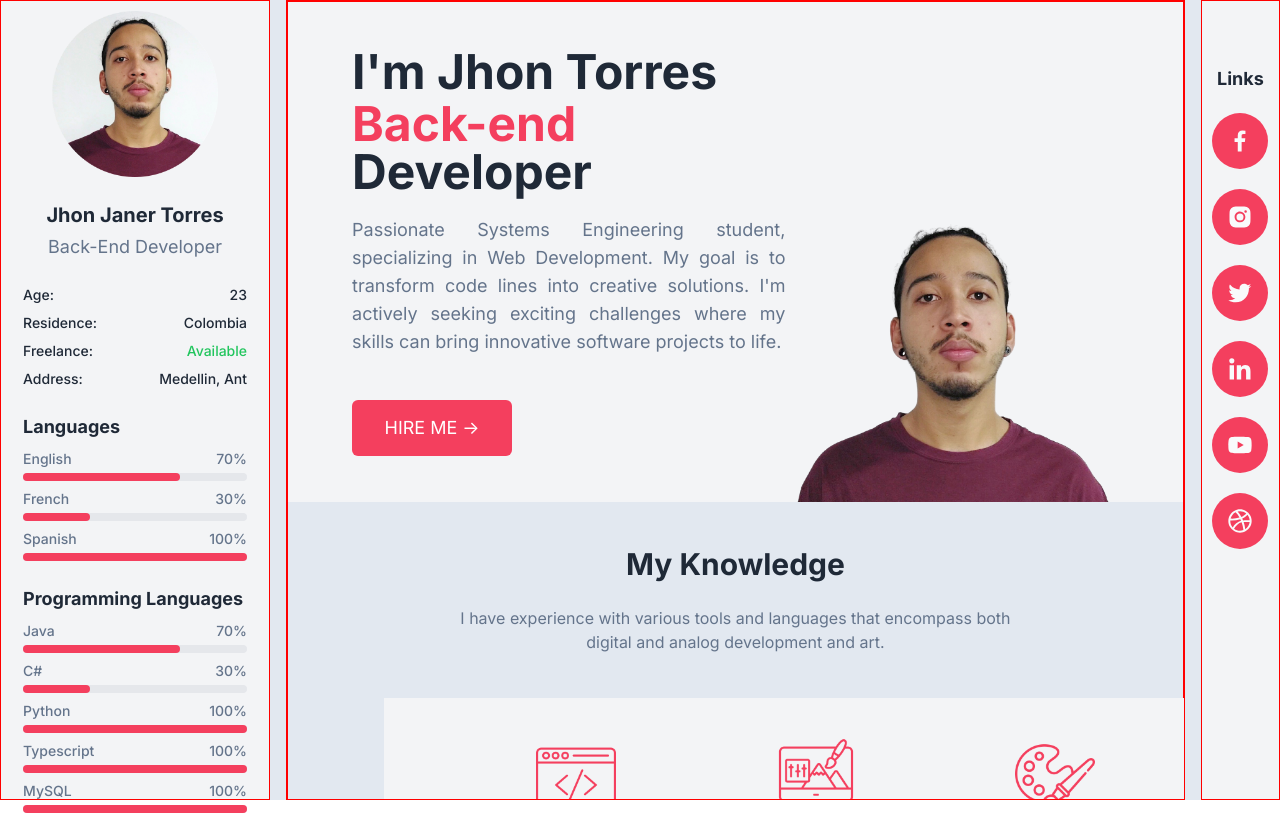
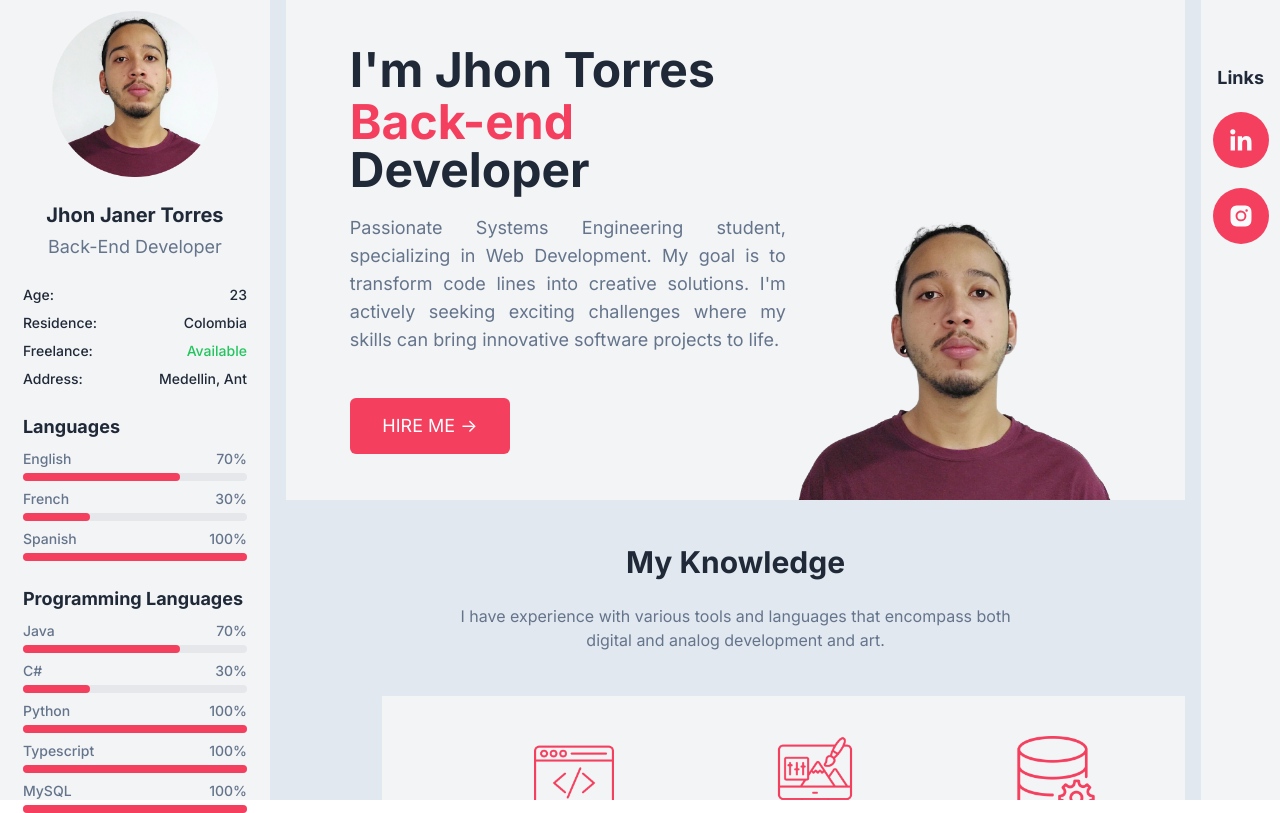
Before and after one commit to JanerTorres/proyecto-hoja-de-vida, a Next.js app: page / in a window 1280 px wide. Built offline with nearby package versions, Linux system fonts and the light colour scheme.

Commit message:
Corrección de Skills de conocimiento y agregación de enlaces a los Links del RightBar

```diff
--- a/components/ButtonModal.tsx
+++ b/components/ButtonModal.tsx
@@ -32,6 +32,7 @@ const ButtonModal = ({ choose, title }: ButtonModalProps) => {
 
                     <div hidden={choose !== 'web'} className=''>
                         <div className='more-content'>
+                        <span className='text-lg letra-oscura font-medium'>Web developer and designer at the DRAI (Research and Development in Engineering) department of the University of Antioquia.</span>
                             <ul>
                                 <li>Responsible for the Backend area. Development of APIs with Java, management, and structuring of databases.</li>
                                 <li>Implementation of design patterns and software architecture principles.</li>
--- a/components/Icon.tsx
+++ b/components/Icon.tsx
@@ -16,12 +16,8 @@ interface IconProps {
 const Icon = ({icon}:IconProps) => {
   return (
     <div className='bg-rose-500 w-14 h-14 flex items-center justify-center rounded-full'>
-        <BiLogoFacebook hidden={!(icon==='facebook')} className="icon" />
-        <BiLogoInstagramAlt hidden={!(icon==='instagram')} className="icon" />
-        <BiLogoTwitter hidden={!(icon==='twitter')} className="icon" />
-        <BiLogoLinkedin hidden={!(icon==='linkedin')} className="icon" />
-        <BiLogoYoutube hidden={!(icon==='youtube')} className="icon" />
-        <BiLogoDribbble hidden={!(icon==='dribbble')} className="icon" />
+      <a hidden={!(icon==='linkedin')} href="https://www.linkedin.com/in/jhon-janer-torres/"><BiLogoLinkedin  className="icon" /></a>
+      <a hidden={!(icon==='instagram')} href="https://www.instagram.com/janert_art/"><BiLogoInstagramAlt       className="icon" /></a>
     </div>
   )
 }
--- a/components/Knowledge.tsx
+++ b/components/Knowledge.tsx
@@ -5,11 +5,11 @@ const Knowledge = () => {
     return (
         <div className="grid grid-cols-3 grid-rows-2 gap-4 pl-24 pr-24">
             <Skill icon="code" title="Web Development" info="Blog, E-Commerce" />
-            <Skill icon="design" title="UX/UI Design" info="Graphic and interface design" />
-            <Skill icon="paint" title="Cuarelista" info="Dibujitos lindis" />
-            <Skill icon="bd" title="UX/UI Design" info="Graphic and interface design" />
-            <Skill icon="game" title="UX/UI Design" info="Graphic and interface design" />
-            <Skill icon="design" title="UX/UI Design" info="Graphic and interface design" />
+            <Skill icon="design" title="UX/UI Design" info="Graphic and Interface designer" />
+            <Skill icon="bd" title="DB Management" info="Data Bases Manager, Operator" />
+            <Skill icon="supp" title="App Support" info="Supporting, Testing application" />
+            <Skill icon="game" title="Game Developer" info="Games Development, 3D Modeling" />
+            <Skill icon="paint" title="Illustrator" info="Digital and Analog Artist" />
         </div>
     )
 }
--- a/components/RightBar.tsx
+++ b/components/RightBar.tsx
@@ -5,12 +5,9 @@ const RightBar = () => {
   return (
     <div className="flex h-full bloque flex-col items-center gap-5 pt-16">
           <span className="font-bold text-lg letra-oscura">Links</span>
-          <Icon icon="facebook"></Icon>
+          <Icon icon="linkedin"></Icon>
           <Icon icon="instagram"></Icon>
-          <Icon icon="twitter"></Icon>
-          <Icon icon="linkedin"></Icon>
-          <Icon icon="youtube"></Icon>
-          <Icon icon="dribbble"></Icon>
+
         </div>
   )
 }
--- a/components/Skill.tsx
+++ b/components/Skill.tsx
@@ -14,7 +14,7 @@ const Skill = ({icon, title, info}:SkillProps) => {
         <img hidden={!(icon==='paint')} className='w-20' src="/images/paint.png" alt="" />
         <img hidden={!(icon==='bd')} className='w-20' src="/images/bd.png" alt="" />
         <img hidden={!(icon==='game')} className='w-20' src="/images/game.png" alt="" />
-        <img hidden={!(icon==='')} className='w-20' src="/images/design.png" alt="" />
+        <img hidden={!(icon==='supp')} className='w-20' src="/images/supp.png" alt="" />
 
         <div className='flex flex-col items-center gap-2'>
             <span className='text-lg font-medium letra-oscura'>{title}</span>
--- a/styles/globals.css
+++ b/styles/globals.css
@@ -1,6 +1,12 @@
 @tailwind base;
 @tailwind components;
 @tailwind utilities;
+
+/*
+.debug{
+  border: 1px solid red;
+}
+*/
 
 *{
   font-family: 'Inter', sans-serif;
@@ -34,10 +40,6 @@ p{
   @apply text-justify;
 }
 
-.debug{
-  border: 1px solid red;
-}
-
 .button-primary{
   @apply bg-rose-500 text-white px-2 py-1 rounded-md h-full w-full;
 }
```
Also changed, not shown: public/images/supp.png (added).
